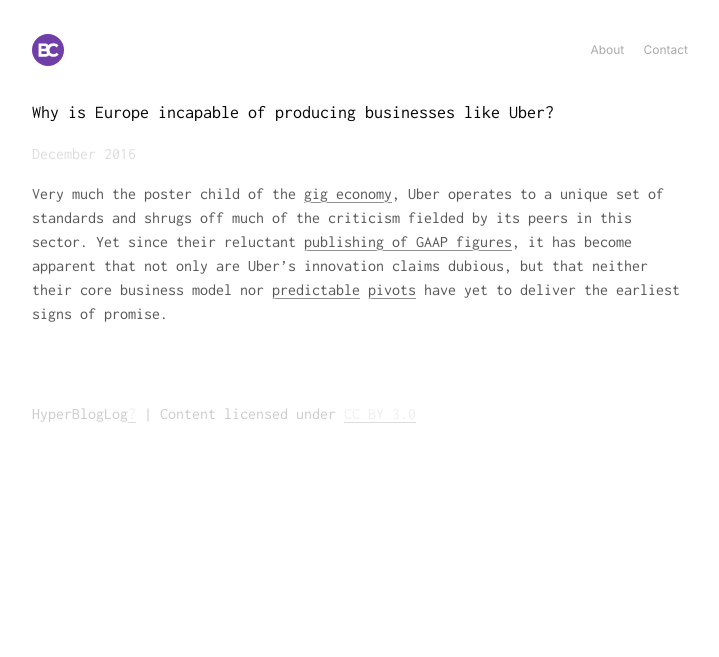
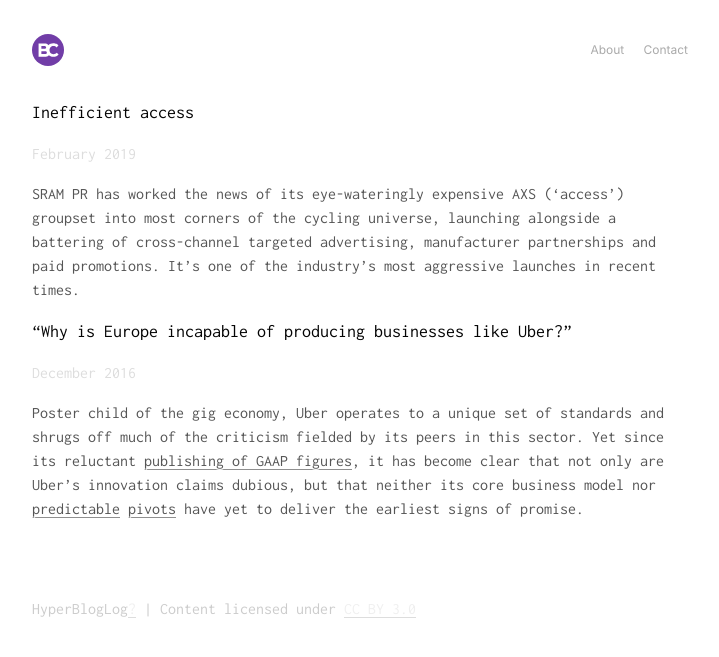
Before and after one commit to bede/bede.github.io, a Jekyll site: the page built from index.html, in a window 1280 px wide. Shown: the top 657 px of the page, without its empty margins (280-999 px from the left). Built offline with Jekyll 4.4.1, drawn with Linux system fonts in a browser that asks for light colours; some of the changed lines change nothing that is shown.

Commit message:
Inefficient access

```diff
--- a/_posts/2016-12-29-uber-philanthropy.md
+++ b/_posts/2016-12-29-uber-philanthropy.md
@@ -1,8 +1,8 @@
 ---
 layout: post
-title: Why is Europe incapable of producing businesses like Uber?
+title: “Why is Europe incapable of producing businesses like Uber?”
 ---
-Very much the poster child of the [gig economy](https://en.wikipedia.org/wiki/Access_economy), Uber operates to a unique set of standards and shrugs off much of the criticism fielded by its peers in this sector. Yet since their reluctant [publishing of GAAP figures](https://www.bloomberg.com/news/articles/2016-08-25/uber-loses-at-least-1-2-billion-in-first-half-of-2016), it has become apparent that not only are Uber's innovation claims dubious, but that neither their core business model nor [predictable](https://www.ubereats.com/) [pivots](https://rush.uber.com/) have yet to deliver the earliest signs of promise.
+Poster child of the gig economy, Uber operates to a unique set of standards and shrugs off much of the criticism fielded by its peers in this sector. Yet since its reluctant [publishing of GAAP figures](https://www.bloomberg.com/news/articles/2016-08-25/uber-loses-at-least-1-2-billion-in-first-half-of-2016), it has become clear that not only are Uber's innovation claims dubious, but that neither its core business model nor [predictable](https://www.ubereats.com/) [pivots](https://rush.uber.com/) have yet to deliver the earliest signs of promise.
 
 Hubert Horan's [excellent breakdown of these figures](http://www.nakedcapitalism.com/2016/11/can-uber-ever-deliver-part-one-understanding-ubers-bleak-operating-economics.html) is eye watering stuff:
 
@@ -27,9 +27,9 @@
 Uber users are not loyal and will defect at the drop of a hat. Until Uber can deliver a monopoly of driverless vehicles, their business model is anything but secure.
 
 
-Uber is a fascinating experiment that may succeed, but it pains me to hear it cited as a glowing economic example of disruptive innovation. You may have heard interviews that go something like this:
+Uber is a fascinating experiment that may succeed, but it pains me to hear it cited as a glowing  example of disruptive innovation. I've heard several interviews that go something like this:
 
-> So Mr. <analyst/mayor/investor>, why is <Europe/London/Merthyr Tydfil> incapable of producing companies like Uber?
+> So Mr. <analyst//investor>, why is <Europe/London/Merthyr Tydfil> incapable of producing companies like Uber?
 
 
 Why? Because in its current form Uber resembles less a business and more a thinly veiled philanthropic scheme for distributing investor wealth among millenials with smartphones.
--- /dev/null
+++ b/_posts/2019-02-14-axis-of-inefficiency.md
@@ -0,0 +1,61 @@
+---
+layout: post
+title: Inefficient access
+---
+SRAM PR has worked the news of its eye-wateringly expensive AXS (‘access’) groupset into most corners of the cycling universe, launching alongside a battering of cross-channel targeted advertising, manufacturer partnerships and paid promotions. It's one of the industry's most aggressive launches in recent times.
+
+The move to 12 speed suprised nobody, offering increased range without increased intervals between gears. In order to find greater range without a large increase in weight, all available AXS cassettes include a 10t sprocket, enabled by SRAM's new and incompatible-with-nearly-everything XDR freehub standard. Money being no object, and for those wanting to ride bicycles with a single chainring or through extreme terrains, this additional range will be useful. For those at the racey end of the road cycling spectrum, the case for additional range is weak at best, with the strongest riders occasionally opting for larger-than-standard chainrings, but never for the lack of smaller sprockets. Wide range 11-30+ cassettes are gaining in popularity, but not among racers.
+
+![SRAM AXS]({{site.baseurl}}/images/posts/axs.jpg)
+
+*Photo: [Gran Fondo Magazine](https://granfondo-cycling.com/first-look-sram-red-etap-axs/)*
+
+The issue of course is that **small sprockets are basically terrible**. Low chainwheel diameters increase chain articulation and the peak loads on each link, increasing friction and wear. [This study](https://sci-hub.tw/https://mechanicaldesign.asmedigitalcollection.asme.org/article.aspx?articleid=1475974) showed a 2% loss in efficiency between 52-15 and 52-11 at 90RPM, and proposed a model supporting the intuition that efficiency lost when dropping from 11t and 10t far exceeds that of switching a 15t for a 14t, for example. None of this is news to engineers or many competitive cyclists, and underlies the pervasiveness of 58T chainrings in the time trial scene and oversized derailleur jockey wheels. This is common knowledge – walk into a UK track competition in 2019 and half of the field will be running 60t chainrings or larger, and certainly nothing smaller than a 14t rear. Large chainrings are barely more efficient in isolation, but enable the use of a larger rear sprocket for a given ratio *without cross-chaining*, which is where the real gains are found.
+
+Bafflingly, SRAM has gone in the opposite direction with AXS by offering three chainrings sizes, the largest of which is just 50/37. Riders accustomed to 53t chainrings will have to ride one tooth smaller to achieve roughly the same ratio with a 50t chainring. However SRAM dresses this up, it is simply less efficient and worse. However efficient the new flat-topped chain may be, the likelihood of it offsetting the deficit is remote.
+
+SRAM Road's product manager anticipated a backlash, and had this to say in [Cycling Weekly](https://www.cyclingweekly.com/news/product-news/sram-red-etap-axs-406701)
+
+> *“Overall the biggest efficiency gain from the system is driven by having a smaller difference between the front chainrings and at the same time using a substantially larger cassette.”*
+>
+> *“So, with that and with a wider range of the cassette the rider is required to make fewer front shifts, and that is the big difference in performance in that in rolling terrain, if the rider is not required to make a front shift and stay at the right cadence then that is an enormous advantage.”*
+>
+> “The smaller difference between the chainrings means that it's mechanically simpler, and compared to the traditional chainsets, which are a 16-tooth jumps, we are about 20% better in terms of efficiency in change with only a 13-tooth jump. That also means that  the recovery at the rear is only one jump too, not two or three cogs like we see on our rivals.”
+
+His point is clearly that a smaller jump between chainrings makes for more efficient front shifts. To offset the increased chain articulation around smaller rear sprockets, it would seem that SRAM's model of efficiency must incorporate a lot of front shifting.
+
+
+Bicycling.com also [touches on the subject](https://www.bicycling.com/bikes-gear/a26150279/sram-red-etap-axs-review/):
+
+> *SRAM’s biggest competitor, Shimano, has long stated that larger-diameter rings and cogs are more efficient because they reduce friction.* However, SRAM’s representatives state that studies have shown that the increased chain tension created by the smaller-diameter rings improves efficiency. I requested a link to the chain-tension study SRAM’s representatives were referencing, but it has not been provided.*
+
+
+Jason Smith (of Ceramic Speed and FrictionFacts fame) goes on to debunk this in the same article:
+
+> *“We have lots of recent data (last 10 years) showing larger-diameter*
+> *rings and cogs are more efficient than smaller-diameter rings and cogs,*
+> *given the same final gear ratio.  Unfortunately, there was a paper from*
+> *the late ’90s that stated the opposite.  Many people still remember that*
+> *paper, and incorrectly [sic] site it.*
+>
+> *“The only reason I can think of that SRAM might claim [increased*
+> *efficiency from higher chain tension] is because of a paper from the*
+> *1990s, which I mentioned above.  This study (incorrectly) claimed that*
+> *increased tension increased efficiency.  The experimental errors and*
+> *incorrect assumptions found in this study have been well documented.”*
+
+[Road.cc](https://road.cc/content/tech-news/255799-sram-red-etap-axs-12-speed-wireless-groupset-radical-new-approach-gearing) warns you not to worry about this issue, because SRAM says that it's fine (basically admitting here that there is some loss associated with smaller teeth)
+
+> *SRAM says it tested the efficiency in its own lab and found the*
+> *difference to be so small it’s not ever worth worry about. It argues*
+> *that any loss is offset by other benefits the groupset offers.*
+
+<br>
+
+---
+
+<br>
+
+
+
+There are things to like about AXS, but I'm baffled by the sacrifice of efficiency in what is a pro-tier groupset to be imposed upon professional race teams. The groupset is also considerably heavier than Shimano's flagship and far more expensive. Hopefully some lab data will emerge to put SRAM's BS to bed.
```
Also changed, not shown: Gemfile.lock, images/posts/axs.jpg (added).
